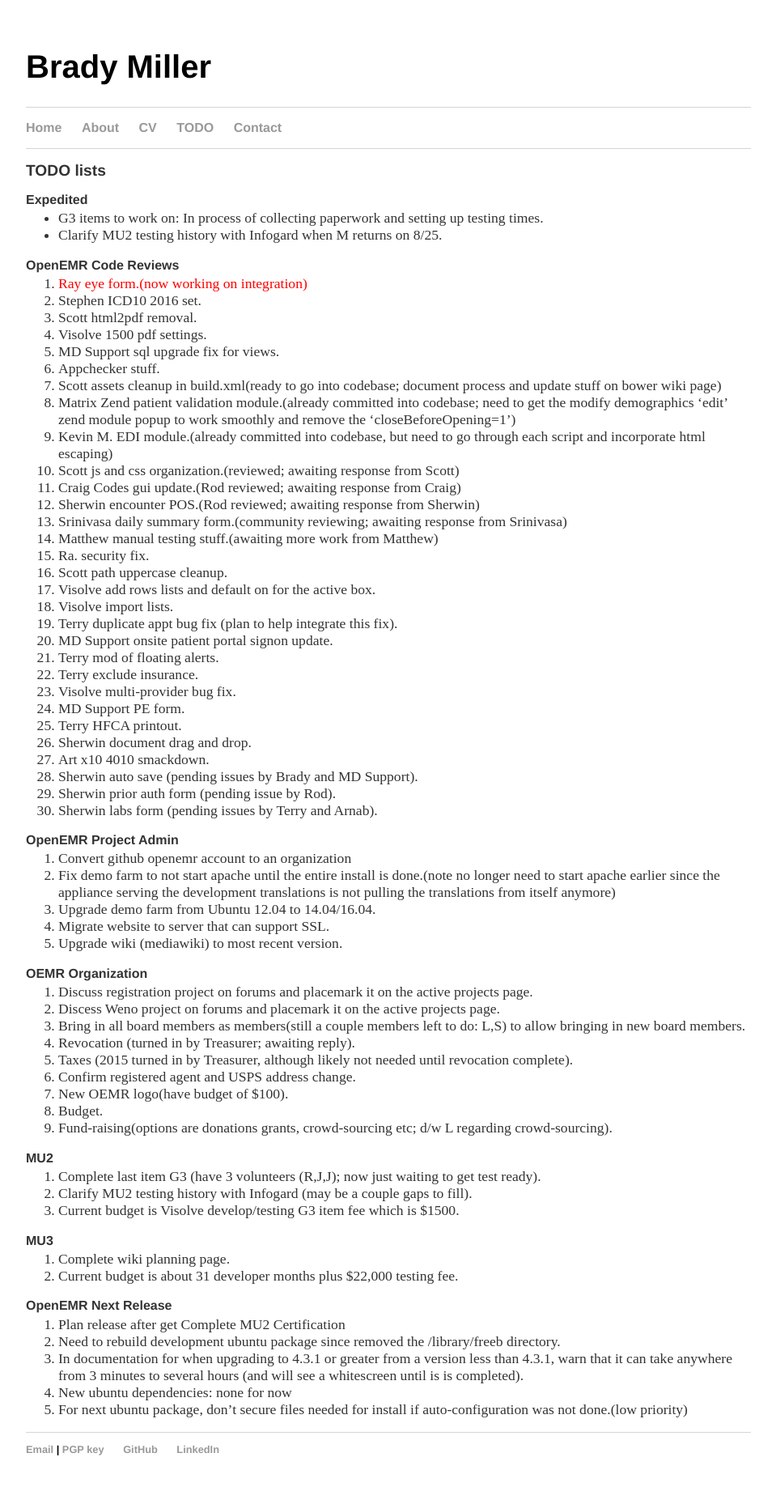
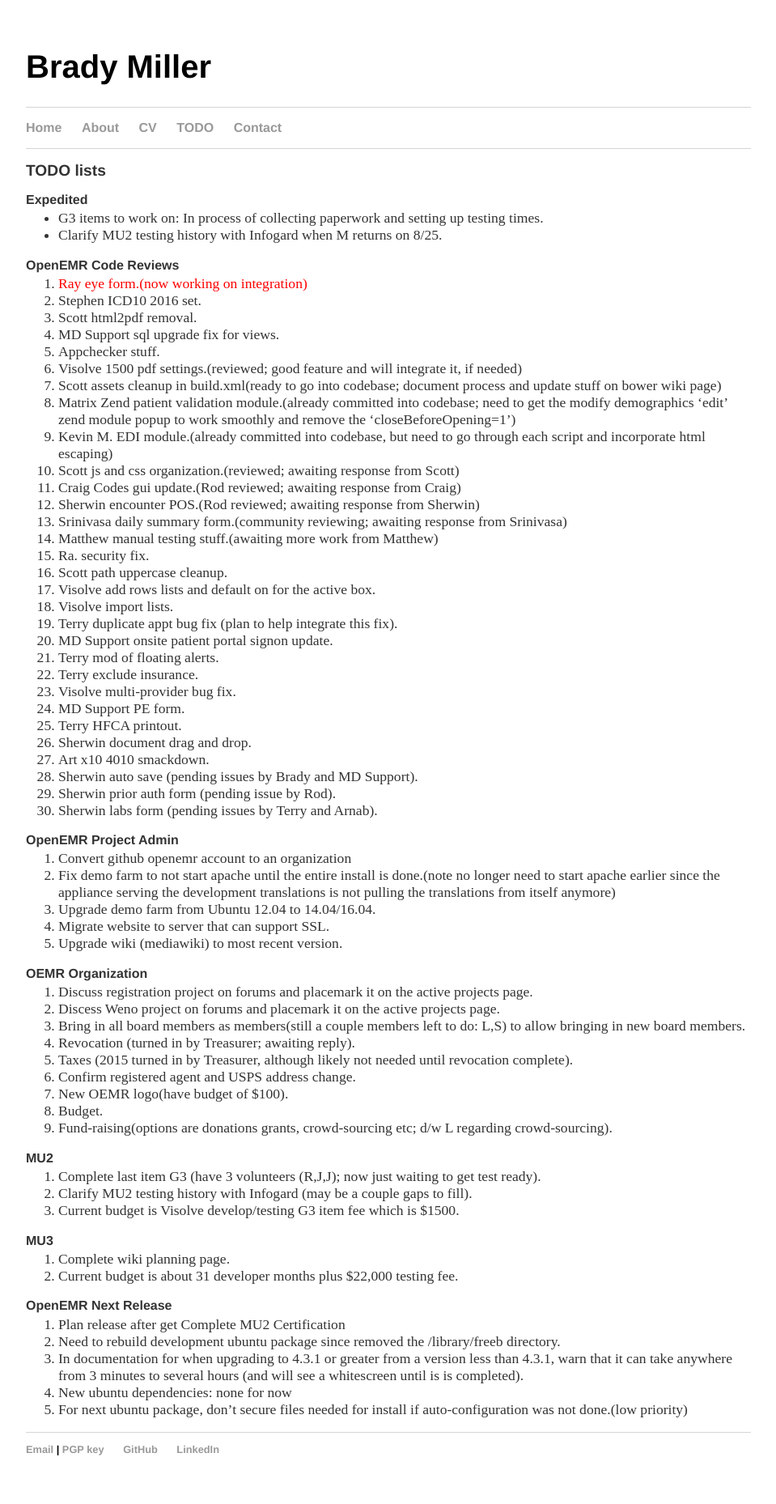
Before and after one commit to bradymiller/bradymiller.github.io, a Jekyll site: the page built from todo/index.md, in a window 1280 px wide. Shown: the whole page at 81% size, without its empty margins (160-1119 px from the left). Built offline with Jekyll 4.4.1, drawn with Linux system fonts in a browser that asks for light colours.

Commit message:
Update todo list

```diff
--- a/todo/index.md
+++ b/todo/index.md
@@ -11,9 +11,9 @@
 1. <span style="color: red">Ray eye form.(now working on integration)</span>
 1. Stephen ICD10 2016 set.
 1. Scott html2pdf removal.
-1. Visolve 1500 pdf settings.
 1. MD Support sql upgrade fix for views.
 1. Appchecker stuff.
+1. Visolve 1500 pdf settings.(reviewed; good feature and will integrate it, if needed)
 1. Scott assets cleanup in build.xml(ready to go into codebase; document process and update stuff on bower wiki page)
 1. Matrix Zend patient validation module.(already committed into codebase; need to get the modify demographics 'edit' zend module popup to work smoothly and remove the 'closeBeforeOpening=1')
 1. Kevin M. EDI module.(already committed into codebase, but need to go through each script and incorporate html escaping)
```
